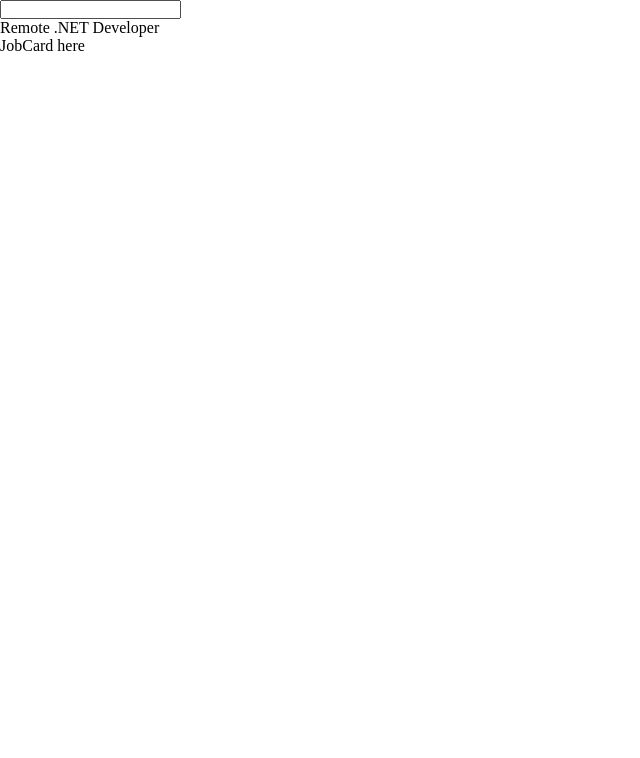
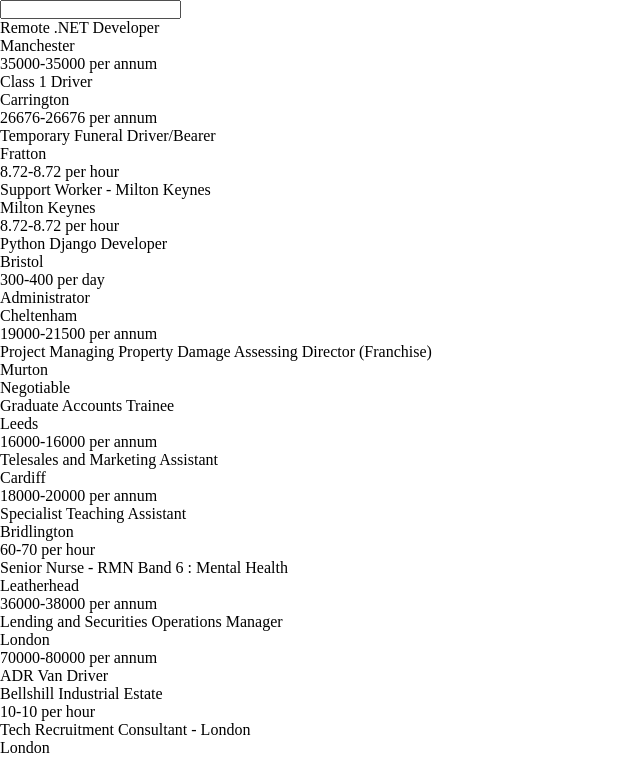
Before and after one commit to serendatapy/huntdora, a React (Create React App) app in the folder client/: page / in a window 1280 px wide. Shown: the top 758 px of the page, without its empty margins (0-640 px from the left). Built offline with nearby package versions, Linux system fonts and the light colour scheme.

Commit message:
feat(mock data renders on page): data fetched is rendered on page
Furthermore added calculateSalaryFreq to correctly display salary type

```diff
--- a/client/src/App.tsx
+++ b/client/src/App.tsx
@@ -16,9 +16,9 @@ function App() {
   useEffect(() => {
 
     const getData = async () => {
-      const {results} = await fetchJobs<JobList>('mockData.json')
+      const results = await fetchJobs<Job[]>('mockData.json')
       setJobsList(results);
-      console.log(results)
+      console.log("The new State is:",results)
     }
     getData();
     // return () => {
--- a/client/src/apiService.ts
+++ b/client/src/apiService.ts
@@ -1,4 +1,5 @@
 import axios from 'axios';
+import {Job} from './app-types'
 //const API_KEY = process.env.REACT_APP_API_KEY;
 //const BASEURL: string = 'https://www.reed.co.uk/api/1.0/';
 
@@ -6,7 +7,10 @@ export async function fetchJobs<JobList>(
   path: string
 ): Promise<JobList> {
   const { data } = await axios.get(path);
-  return data;
+  console.log("Fetched",data)
+  const jobs = data.results.map((job:any) => Job.parse(job))
+  console.log("They've been transformed!",jobs)
+  return jobs;
 }
 //fetch job listings
 
--- a/client/src/app-types.ts
+++ b/client/src/app-types.ts
@@ -4,16 +4,16 @@ export class Job {
   employerName!: string;
   jobTitle!: string;
   locationName!: string;
-  minimumSalary!: number;
-  maximumSalary!: number;
+  minimumSalary!: number | null;
+  maximumSalary!: number | null;
   currency!: string;
   expirationDate!: string;
   date!: string;
   jobDescription!: string;
   applications!: number;
 
-  static parse(data:any):Job {
-    const job:Job = Object.assign(new Job(),data);
+  static parse(data: any): Job {
+    const job: Job = Object.assign(new Job(), data);
     return job;
   }
 }
--- a/client/src/components/JobCard.tsx
+++ b/client/src/components/JobCard.tsx
@@ -1,10 +1,28 @@
 import React from 'react'
+import { Job } from '../app-types'
 
-export default function JobCard() {
-  //get info from JobPosts
+interface Props {
+  job: Job;
+}
+
+export const JobCard: React.FC<Props> = ({ job }) => {
+
+
+
+  function calculateSalaryFreq(minSalary: number | null, maxSalary: number | null): string {
+
+    if (maxSalary === null) return 'Negotiable'
+    else if (maxSalary > 1000) return `${minSalary}-${maxSalary} per annum`
+    else if (maxSalary > 100) return `${minSalary}-${maxSalary} per day`
+    else return `${minSalary}-${maxSalary} per hour`
+  }
+
+
   return (
     <div>
-      JobCard here
+      <div>{job.jobTitle}</div>
+      <div>{job.locationName}</div>
+      <div>{calculateSalaryFreq(job.minimumSalary, job.maximumSalary)}</div>
     </div>
   )
 }
--- a/client/src/components/JobPosts.tsx
+++ b/client/src/components/JobPosts.tsx
@@ -1,6 +1,6 @@
 import React from 'react';
-import JobCard from './JobCard';
-import {Job} from '../app-types';
+import { JobCard } from './JobCard';
+import { Job } from '../app-types';
 
 interface Props {
   jobs: Job[];
@@ -9,10 +9,12 @@ interface Props {
 export const JobPosts: React.FC<Props> = (props) => {
   // get info from app
   // for every job send info to jobcard
+  console.log("We've got: ",props)
   return (
     <div>
-      {props.jobs[0]?.jobTitle}
-      <JobCard />
+      {
+        props.jobs?.map(job => <JobCard job={job}/>)
+      }
     </div>
   )
 }
```
